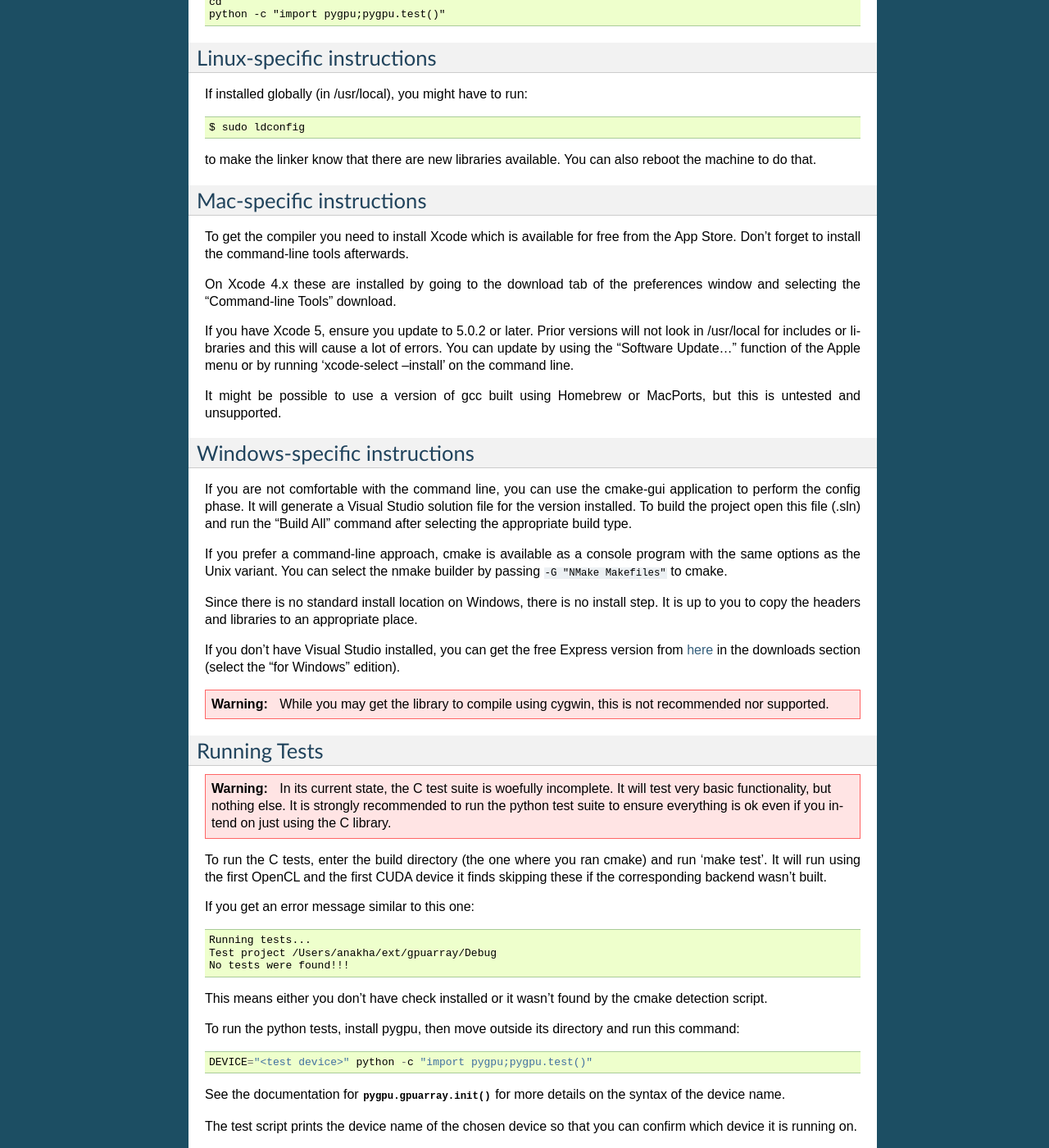
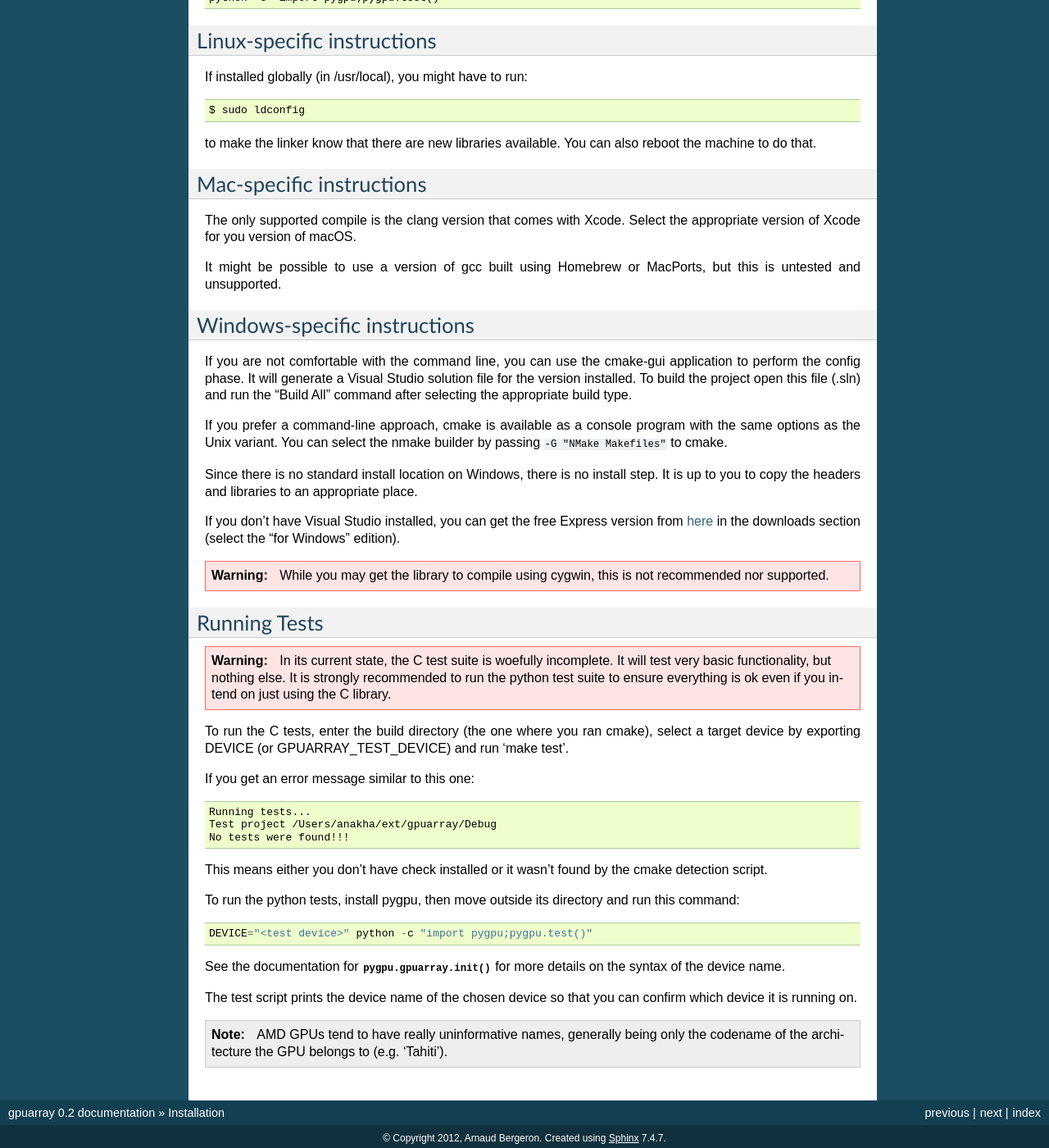
Before and after one commit to Theano/libgpuarray, a Sphinx documentation site: the page built from doc/installation.rst, in a window 1280 px wide and 1400 px high, scrolled down 1789 px. Shown: the whole window at 82% size. Built offline with Sphinx 7.4.7, drawn with Linux system fonts in a browser that asks for light colours; pages that are not in the unit, such as notebooks, are missing from menus; some of the changed text lies outside the part shown.

```diff
--- a/doc/installation.rst
+++ b/doc/installation.rst
@@ -5,41 +5,40 @@ The library is routinely tested on OS X and linux and, less
 frequently, on Windows.  The OS most frequently tested are:
 
  - Debian 6
- - Ubuntu 14.04
- - Mac OS X 10.11
+ - Ubuntu 16.04
+ - Mac OS X 10.12
  - Windows 7
 
 It should also work on any decently recent OS not listed here. If you
 get an error during the build on your favorite OS, please report it
 and we will attempt to fix it.
 
-Requirements
-------------
+Build Requirements
+------------------
 
  - cmake >= 3.0 (cmake_).
  - a c99-compliant compiler (or MSVC if on windows).
- - (optional) CUDA >= 6.5 (cuda_).
- - (optional) NVIDIA NCCL (nccl_).
- - (optional) OpenCL runtime.
- - (optional) clBLAS (clblas_).
  - (optional) libcheck (check_) to run the C tests.
  - (optional) python (python_) for the python bindings.
  - (optional) mako (mako_) for development or running the python bindings.
  - (optional) Cython >= 0.21 (cython_) for the python bindings.
  - (optional) nosetests (nosetests_) to run the python tests.
 
-.. note::
-   If you have neither an OpenCL runtime or a CUDA runtime, the
-   library might still build, but will be rather useless.
+Run Requirements
+----------------
 
-.. note::
-   We support CUDA GPUs with `compute capability 2.0 (Fermi)
-   <https://developer.nvidia.com/cuda-gpus>`_ and up.
+No matter what was available at build time, this library comes with
+dynamic loaders for the following library.  You don't need to have any
+of this available, but you won't be able to use associated
+functionality.
 
-.. note::
-  In the case you want to build with collective operation support for CUDA,
-  you will need CUDA GPUs with `compute capability 3.0 (Kepler)
-  <https://developer.nvidia.com/cuda-gpus>`_ and up plus CUDA >= 7.
+ * For CUDA:
+   - CUDA (cuda_) version 7.0 or more, with the appropriate driver
+   - (optional) NCCL (nccl_) for the collectives interface
+
+ * For OpenCL:
+  - OpenCL version 1.1 or more
+  - (optional) clBLAS (_clblas) or CLBlast (_clblast) for blas functionality
 
 Download
 --------
@@ -125,18 +124,8 @@ can also reboot the machine to do that.
 Mac-specific instructions
 -------------------------
 
-To get the compiler you need to install Xcode which is available for
-free from the App Store.  Don't forget to install the command-line
-tools afterwards.
-
-On Xcode 4.x these are installed by going to the download tab of the
-preferences window and selecting the "Command-line Tools" download.
-
-If you have Xcode 5, ensure you update to 5.0.2 or later.  Prior
-versions will not look in /usr/local for includes or libraries and
-this will cause a lot of errors.  You can update by using the
-"Software Update..." function of the Apple menu or by running
-'xcode-select --install' on the command line.
+The only supported compile is the clang version that comes with Xcode.
+Select the appropriate version of Xcode for you version of macOS.
 
 It might be possible to use a version of gcc built using Homebrew or
 MacPorts, but this is untested and unsupported.
@@ -177,9 +166,8 @@ Running Tests
    everything is ok even if you intend on just using the C library.
 
 To run the C tests, enter the build directory (the one where you ran
-cmake) and run 'make test'.  It will run using the first OpenCL and
-the first CUDA device it finds skipping these if the corresponding
-backend wasn't built.
+cmake), select a target device by exporting DEVICE (or
+GPUARRAY_TEST_DEVICE) and run 'make test'.
 
 If you get an error message similar to this one:
 
```
Also changed, not shown: other parts of doc/installation.rst (+2 -0 lines).
